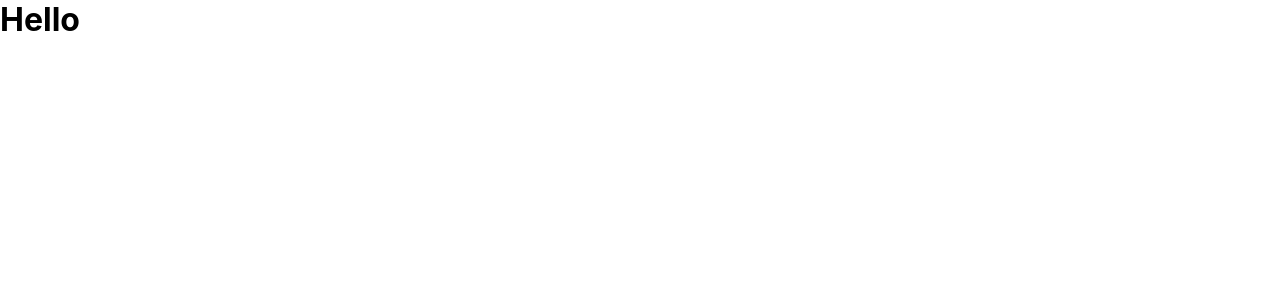
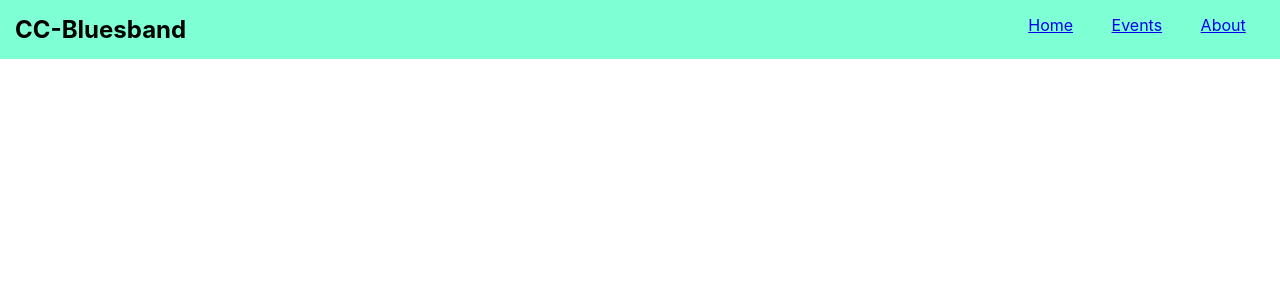
Before and after one commit to Strombach/cc_bluesband_frontend, a React (Create React App) app: page / in a window 1280 px wide. Shown: the top 300 px of the page. Built offline with nearby package versions, Linux system fonts and the light colour scheme; the HTML template or start-up script is replaced by a standard one.

Commit message:
adds a burgermenu component and make navbar responsive

```diff
--- a/src/application/App.scss
+++ b/src/application/App.scss
@@ -1,6 +1,6 @@
 .App {
   min-height: 100vh;
-  min-width: 100vh;
+  min-width: 100vw;
 }
 
 h1,h2,h3,h4,h5,h6 {
--- a/src/application/App.tsx
+++ b/src/application/App.tsx
@@ -1,10 +1,27 @@
 import React from 'react';
 import './App.scss';
+import { Navbar } from './components';
 
 function App() {
+
+  const tabs = [
+    {
+      title: "Home"
+    },
+    {
+      title: "Events"
+    },
+    {
+      title: "About"
+    }
+  ];
+
   return (
     <div className="App">
-      <h1>Hello</h1>
+      <Navbar
+        tabs={tabs}
+        title={"CC-Bluesband"}
+      />
     </div>
   );
 }
--- /dev/null
+++ b/src/application/components/index.ts
@@ -0,0 +1 @@
+export { default as Navbar } from './navbar';
--- /dev/null
+++ b/src/application/components/navbar/Navbar.tsx
@@ -0,0 +1,26 @@
+import * as React from 'react';
+import './navbar.scss';
+import PropsInterface from './PropsInterface';
+import BurgerMenu from './burgerMenu';
+
+const Navbar = (props: PropsInterface): JSX.Element => {
+    return (
+        <nav className='navbar'>
+            <h1 className='nav-title'>{props.title}</h1>
+            <BurgerMenu />
+            <ul className='nav-links'>
+                {props.tabs.map((tab: any, index) => {
+                    return (
+                        <li className='nav-link' key={index}>
+                            <a href="/">
+                                {tab.title}
+                            </a>
+                        </li>
+                    );
+                })}
+            </ul>
+        </nav>
+    );
+};
+
+export default Navbar;
--- /dev/null
+++ b/src/application/components/navbar/PropsInterface.ts
@@ -0,0 +1,6 @@
+interface PropsInterface {
+    tabs: Array<any>;
+    title: string;
+}
+
+export default PropsInterface;
--- /dev/null
+++ b/src/application/components/navbar/burgerMenu/BurgerMenu.tsx
@@ -0,0 +1,11 @@
+import * as React from 'react';
+
+const BurgerMenu = (props: any): JSX.Element => {
+    return (
+        <div className='burger-menu'>
+            <button>Burger</button>
+        </div>
+    );
+};
+
+export default BurgerMenu;
--- /dev/null
+++ b/src/application/components/navbar/burgerMenu/index.ts
@@ -0,0 +1 @@
+export { default } from './BurgerMenu'
--- /dev/null
+++ b/src/application/components/navbar/index.ts
@@ -0,0 +1 @@
+export { default } from './Navbar';
--- /dev/null
+++ b/src/application/components/navbar/navbar.scss
@@ -0,0 +1,38 @@
+
+.navbar {
+    background-color: aquamarine;
+    display: flex;
+    justify-content: space-between;
+    padding: 15px;
+
+    .nav-links {
+        display: none;
+    }
+}
+
+@media screen and (min-width: 764px) {
+
+    .navbar {
+        background-color: aquamarine;
+        display: flex;
+        justify-content: space-between;
+        padding: 15px;
+        width: 100%;
+
+        .nav-links {
+            display: flex;
+            justify-content: space-around;
+            margin: 0;
+            padding: 0;
+            width: 20vw;
+
+            .nav-link {
+                list-style: none;
+            }
+        }
+
+        .burger-menu {
+            display: none;
+        }
+    }
+}
--- a/src/index.scss
+++ b/src/index.scss
@@ -1,5 +1,10 @@
 * {
   box-sizing: border-box;
+}
+
+body, html {
+  min-height: 100vh;
+  min-width: 100vw;
 }
 
 body {
--- a/tsconfig.json
+++ b/tsconfig.json
@@ -1,6 +1,6 @@
 {
   "compilerOptions": {
-    "target": "es5",
+    "target": "es6",
     "lib": [
       "dom",
       "dom.iterable",
```
